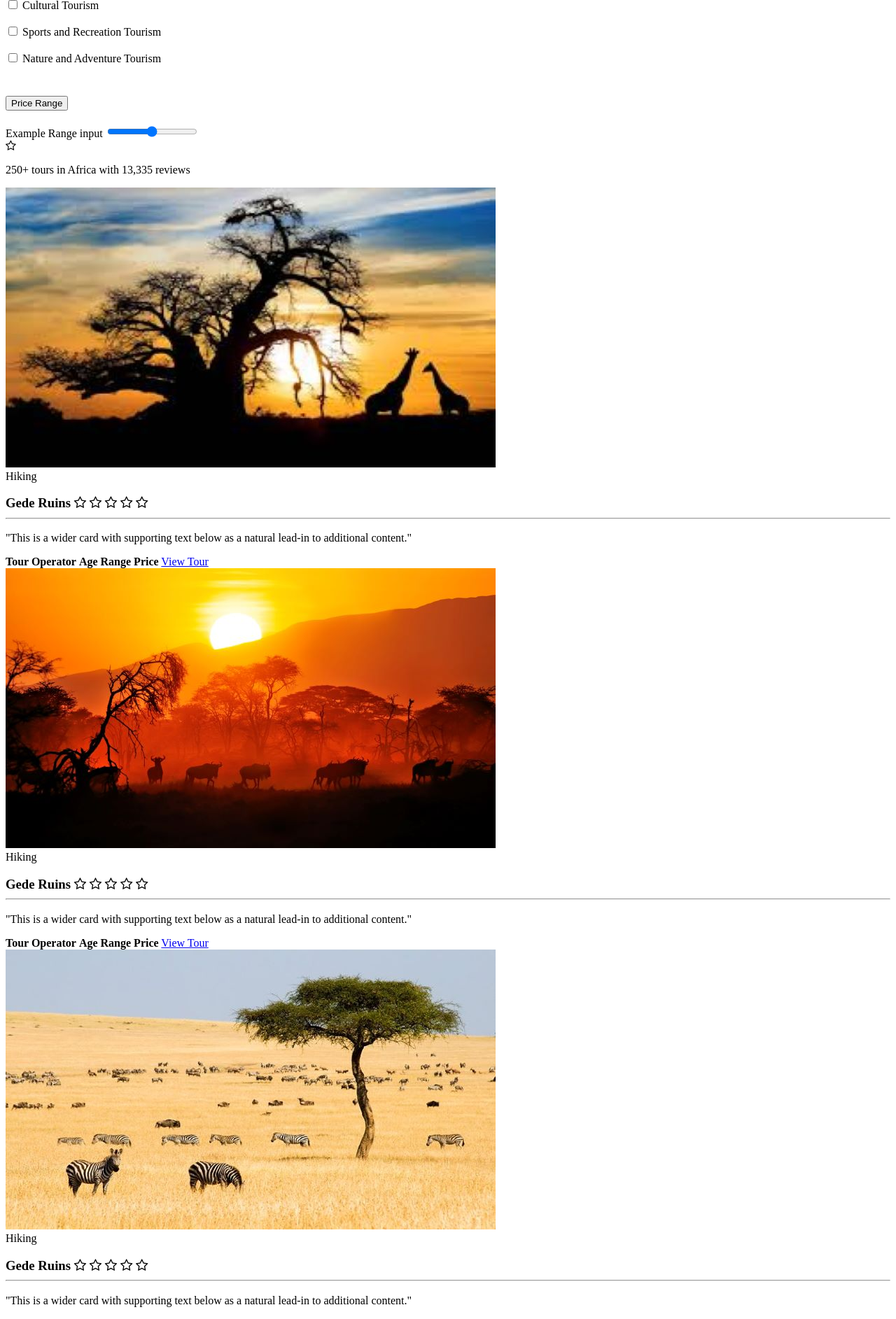
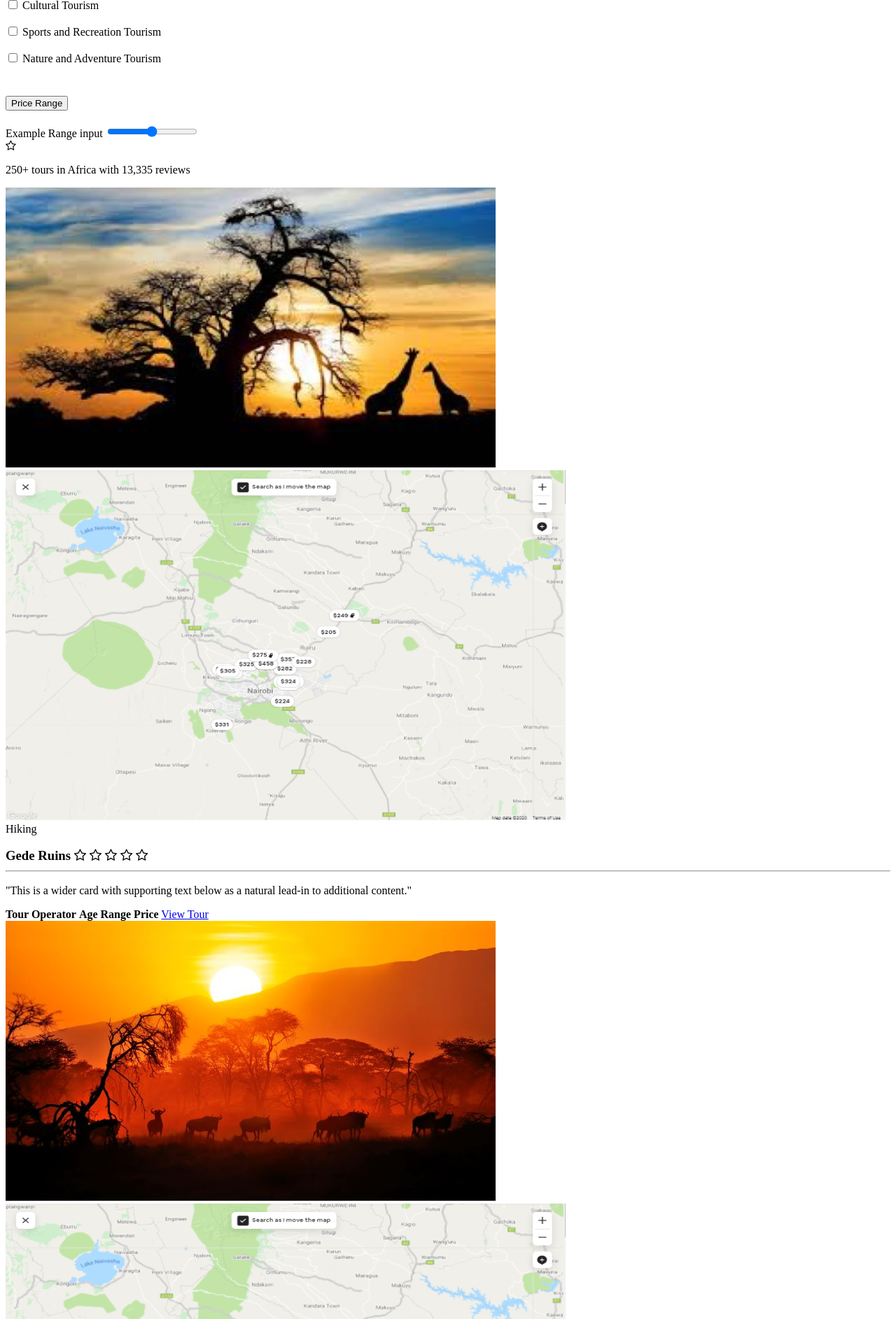
Before and after one commit to MissAnnah95/tours, a Yii app: template frontend/views/site/listings.php in a window 1280 px wide. Shown: the part 1210-3095 px from the top of the page at 70% size. Run offline with PHP 8.4 and a stand-in for Yii, Linux system fonts and the light colour scheme; the template is opened without the code that fills it, so the values that code supplies are empty; some libraries are stand-ins or nearby versions.

Commit message:
NEW CHANGES

```diff
--- a/frontend/controllers/SiteController.php
+++ b/frontend/controllers/SiteController.php
@@ -247,6 +247,7 @@ class SiteController extends Controller
         return $this->render('listings');
     }
 
+
     /**
      * Resend verification email
      *
--- a/frontend/views/site/listings.php
+++ b/frontend/views/site/listings.php
@@ -25,7 +25,7 @@ use yii\helpers\Url;
 <!-- Listings Filter -->
 <div class="container">
 <div class="row">
- <div class="col-2">
+ <div class="col-3">
 
      <button type="button" class="btn btn-primary btn-lg"><i class="fa fa-filter"></i>Sort & Filter </button>
      <br></br>
@@ -214,7 +214,7 @@ use yii\helpers\Url;
 </fieldset>
   </div>
 
-<div class="col-10">
+<div class="col-9">
   <div>
      <section>
       <i class="fa fa-star-o" aria-hidden="true"></i>
@@ -222,11 +222,12 @@ use yii\helpers\Url;
      </section>
    </div>
 
+
+
      <div class="row no-gutters border rounded overflow-hidden flex-md-row mb-4 shadow-sm h-md-250 position-relative">
            <div class="card" style="width: 18rem;">
              <img src="<?= Yii::$app->request->baseUrl ?>/listingsimages/t5.jpg" class="card-img-top" alt="...">
-             <div class="card-body">
-             </div>
+                <img src="<?= Yii::$app->request->baseUrl ?>/listingsimages/map.PNG" class="card-img-top" alt="...">
            </div>
             <div class="col p-4 d-flex flex-column position-static">
               <div class="mb-1 text-muted">Hiking</div>
@@ -244,11 +245,12 @@ use yii\helpers\Url;
               <a href="<?= Url::to(['/specifictour/tour'])?>" class="stretched-link">View Tour</a>
             </div>
           </div>
+
           <div class="row no-gutters border rounded overflow-hidden flex-md-row mb-4 shadow-sm h-md-250 position-relative">
                 <div class="card" style="width: 18rem;">
                   <img src="<?= Yii::$app->request->baseUrl ?>/listingsimages/t2.jpeg" class="card-img-top" alt="...">
-                  <div class="card-body">
-                  </div>
+                  <img src="<?= Yii::$app->request->baseUrl ?>/listingsimages/map.PNG" class="card-img-top" alt="...">
+
                 </div>
                  <div class="col p-4 d-flex flex-column position-static">
                    <div class="mb-1 text-muted">Hiking</div>
@@ -269,8 +271,7 @@ use yii\helpers\Url;
                <div class="row no-gutters border rounded overflow-hidden flex-md-row mb-4 shadow-sm h-md-250 position-relative">
                      <div class="card" style="width: 18rem;">
                        <img src="<?= Yii::$app->request->baseUrl ?>/listingsimages/t4.jpg" class="card-img-top" alt="...">
-                       <div class="card-body">
-                       </div>
+                       <img src="<?= Yii::$app->request->baseUrl ?>/listingsimages/map.PNG" class="card-img-top" alt="...">
                      </div>
                       <div class="col p-4 d-flex flex-column position-static">
                         <div class="mb-1 text-muted">Hiking</div>
```
Also changed, not shown: listingsimages/map.PNG (added).
